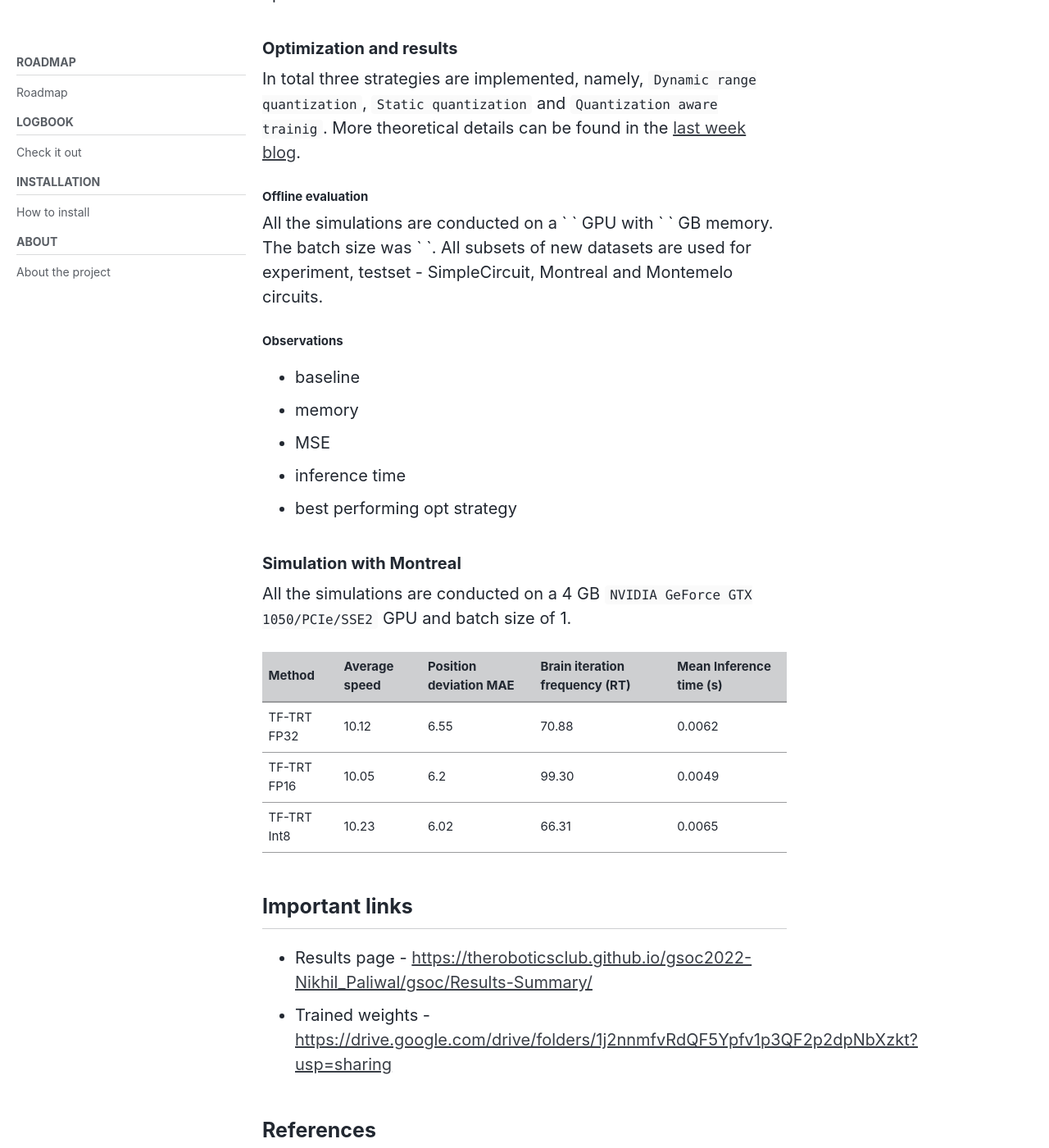
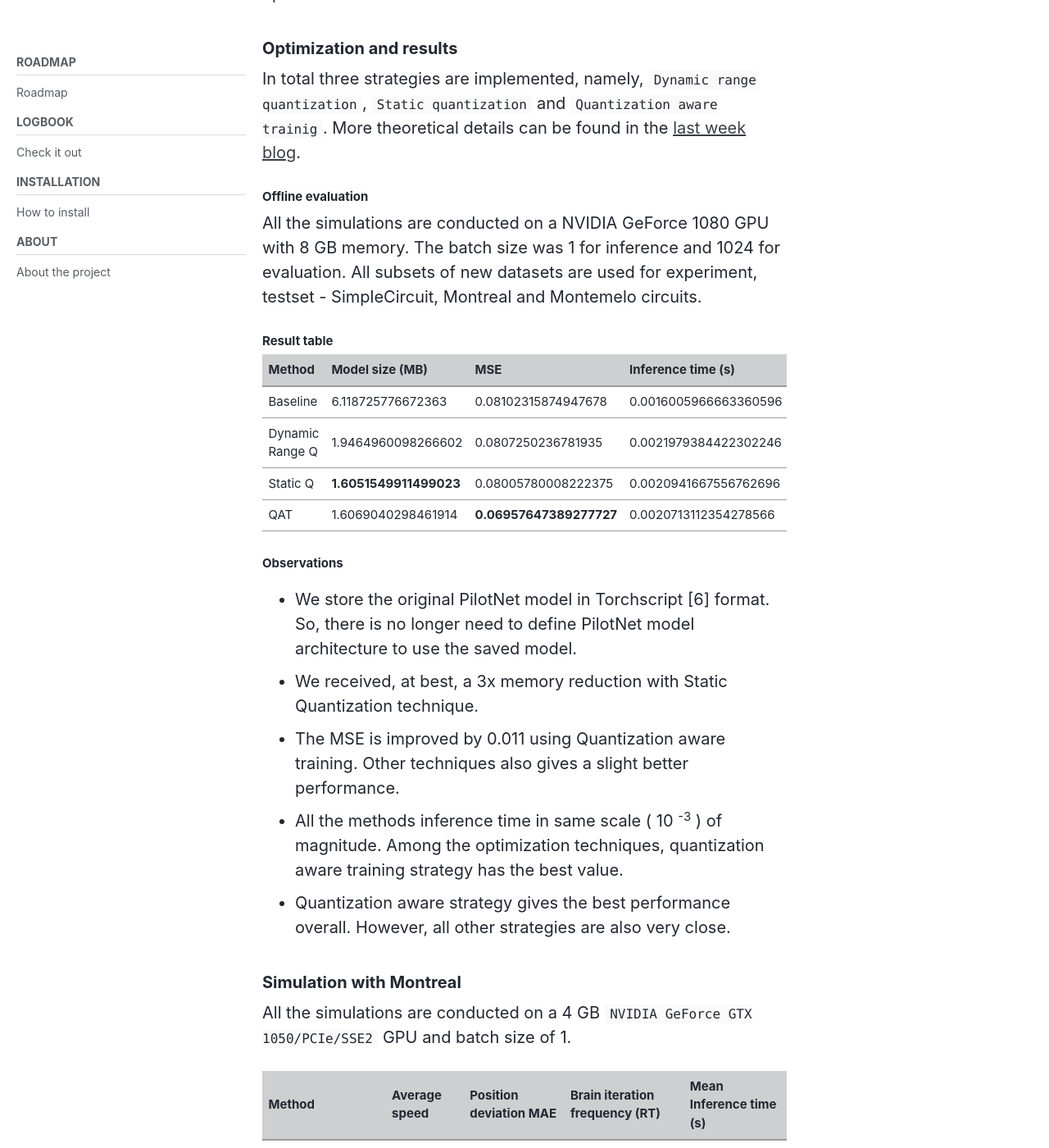
Before and after one commit to TheRoboticsClub/gsoc2022-Nikhil_Paliwal, a Jekyll site: the page built from docs/_posts/2022-08-11-Coding-Period-Week-9.md, in a window 1280 px wide and 1400 px high, scrolled down 1667 px. Shown: the whole window at 82% size. Built offline with Jekyll 4.4.1, drawn with Linux system fonts in a browser that asks for light colours; cached includes are drawn as plain includes; nearby versions of some CDN libraries; some of the changed text lies outside the part shown.

Commit message:
week 9 blog

```diff
--- a/docs/_posts/2022-08-11-Coding-Period-Week-9.md
+++ b/docs/_posts/2022-08-11-Coding-Period-Week-9.md
@@ -66,20 +66,36 @@ In total three strategies are implemented, namely, `Dynamic range quantization`,
 be found in the [last week blog](https://theroboticsclub.github.io/gsoc2022-Nikhil_Paliwal/gsoc/Coding-Period-Week-8/).
 
 #### Offline evaluation
-All the simulations are conducted on a ` ` GPU with ` ` GB memory. The batch size was ` `. All subsets of new datasets are used for experiment, testset - SimpleCircuit, Montreal and Montemelo circuits.
+All the simulations are conducted on a NVIDIA GeForce 1080 GPU with 8 GB memory. The batch size was 1 for inference and 1024 for evaluation. All subsets of new datasets are used for experiment, testset - SimpleCircuit, Montreal and Montemelo circuits.
+
+#### Result table
+
+Method | Model size (MB) | MSE | Inference time (s)
+--- | --- | --- | ---
+Baseline | 6.118725776672363 | 0.08102315874947678 | 0.0016005966663360596
+Dynamic Range Q | 1.9464960098266602 | 0.0807250236781935 | 0.0021979384422302246
+Static Q | **1.6051549911499023** | 0.08005780008222375 | 0.0020941667556762696
+QAT | 1.6069040298461914 | **0.06957647389277727** | 0.0020713112354278566
 
 #### Observations
-* baseline
-* memory
-* MSE
-* inference time
-* best performing opt strategy
+
+* We store the original PilotNet model in Torchscript [6] format. So, there is no
+longer need to define PilotNet model architecture to use the saved model.
+* We received, at best, a 3x memory reduction with Static Quantization technique.
+* The MSE is improved by 0.011 using Quantization aware training. Other techniques also
+gives a slight better performance.
+* All the methods inference time in same scale ( 10 <sup>-3</sup> ) of magnitude.
+Among the optimization techniques, quantization aware training strategy has the best
+value.
+* Quantization aware strategy gives the best performance overall. However, all other
+strategies are also very close.
 
 ### Simulation with Montreal
 All the simulations are conducted on a 4 GB `NVIDIA GeForce GTX 1050/PCIe/SSE2` GPU and batch size of 1.
 
 Method  | Average speed | Position deviation MAE | Brain iteration frequency (RT) | Mean Inference time (s)
 --- | --- | --- | --- | ---
+PilotNet (circuit not completed) | 9.431 | - | - | 0.1228
 TF-TRT FP32 | 10.12 | 6.55 | 70.88 | 0.0062
 TF-TRT FP16 | 10.05 | 6.2 | 99.30 | 0.0049
 TF-TRT Int8 | 10.23 | 6.02 | 66.31 | 0.0065
@@ -87,8 +103,7 @@ TF-TRT Int8 | 10.23 | 6.02 | 66.31 | 0.0065
 ## Important links
 
 * Results page - [https://theroboticsclub.github.io/gsoc2022-Nikhil_Paliwal/gsoc/Results-Summary/](https://theroboticsclub.github.io/gsoc2022-Nikhil_Paliwal/gsoc/Results-Summary/)
-* Trained weights - [https://drive.google.com/drive/folders/1j2nnmfvRdQF5Ypfv1p3QF2p2dpNbXzkt?usp=sharing](https://drive.google.com/drive/folders/1j2nnmfvRdQF5Ypfv1p3QF2p2dpNbXzkt?usp=sharing)
-
+* Trained weights - [https://drive.google.com/drive/folders/1qTQ8Fc7OqBElU8M2llO_P-8FaA7yhiP5?usp=sharing](https://drive.google.com/drive/folders/1qTQ8Fc7OqBElU8M2llO_P-8FaA7yhiP5?usp=sharing)
 ## References
 
 [1] [https://github.com/JdeRobot/BehaviorMetrics](https://github.com/JdeRobot/BehaviorMetrics) \\
```
Also changed, not shown: other parts of docs/_posts/2022-08-11-Coding-Period-Week-9.md (+1 -1 lines).
